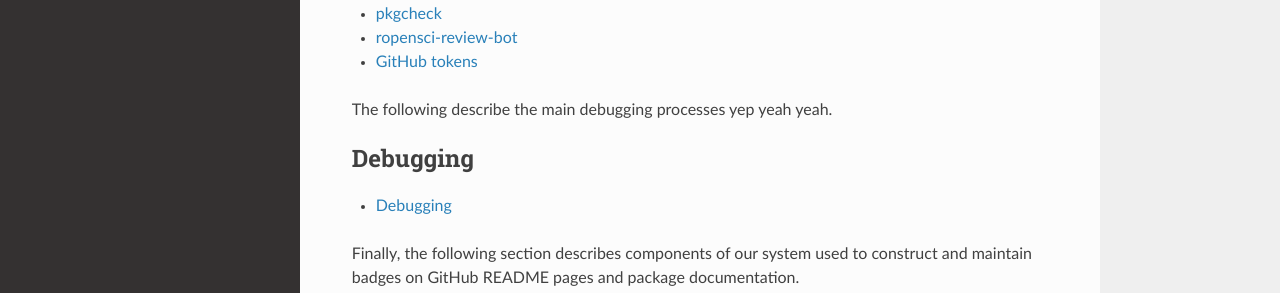
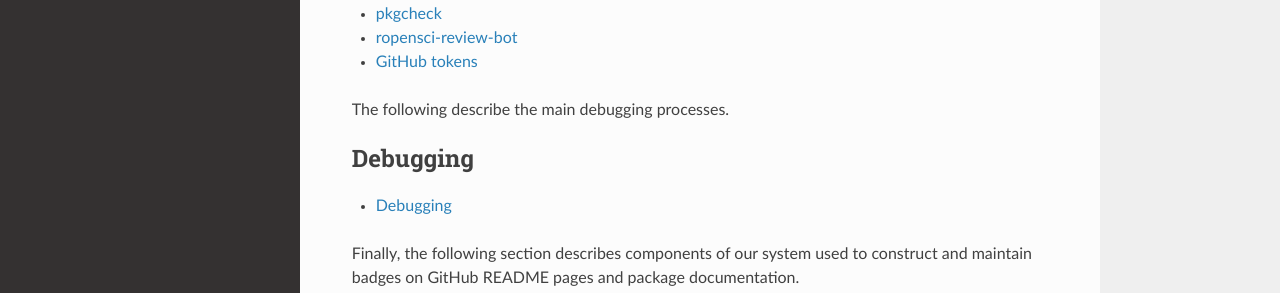
Before and after one commit to ropensci-review-tools/ropensci-review-tools, a Sphinx documentation site: the page built from docs/index.rst, in a window 1280 px wide and 1357 px high. Shown: the part 782-1075 px from the top of the window. Built offline with Sphinx 7.4.7 and the Read the Docs theme 2.0.0, drawn with Linux system fonts in a browser that asks for light colours; pages that are not in the unit, such as notebooks, are missing from menus.

Commit message:
rm guff from index.rst fro #24

```diff
--- a/docs/index.rst
+++ b/docs/index.rst
@@ -47,7 +47,7 @@ the `"ropensci-review-tools" software ecosystem
    maintenance/ropensci-review-bot
    maintenance/tokens
 
-The following describe the main debugging processes yep yeah yeah.
+The following describe the main debugging processes.
 
 .. toctree::
    :maxdepth: 1
```
